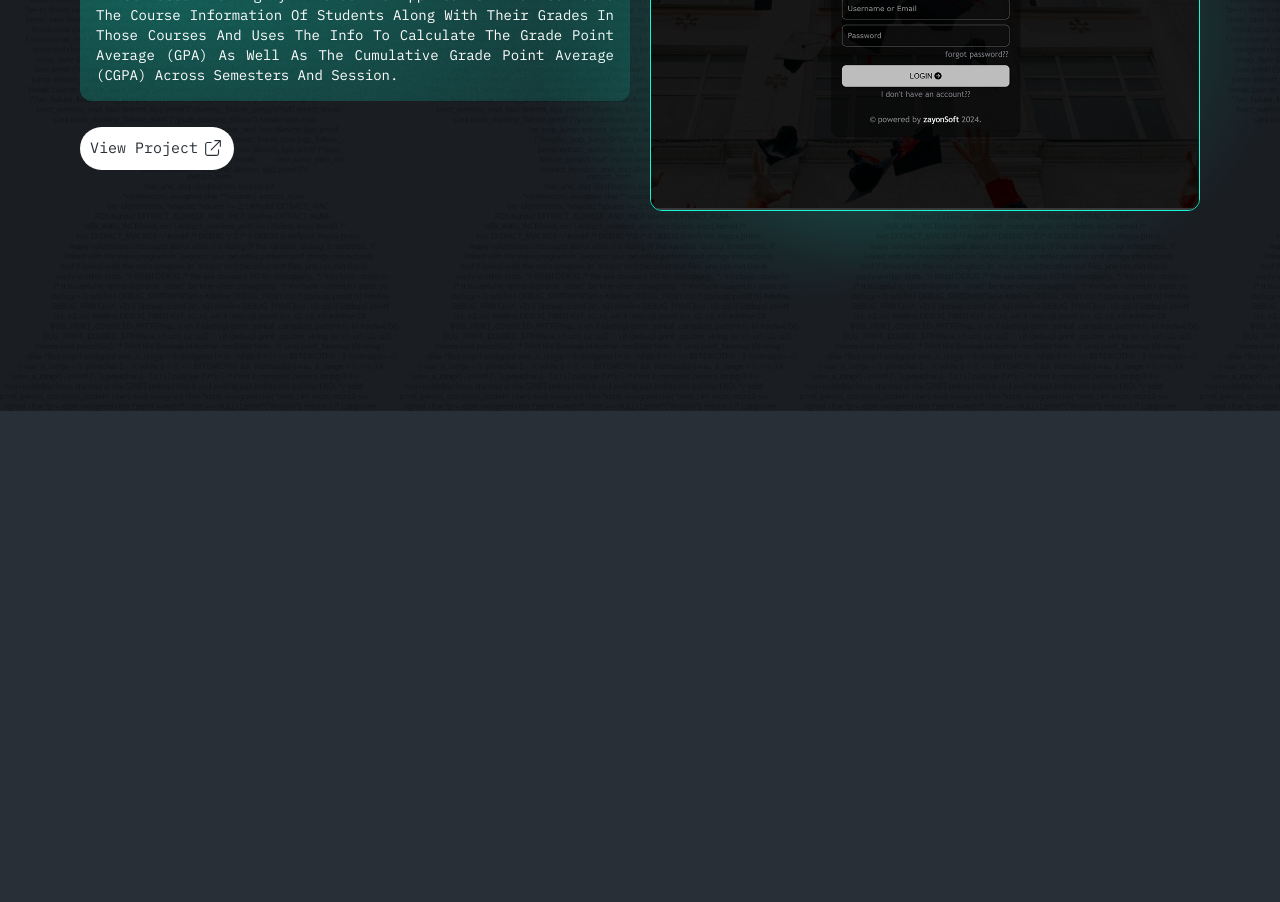
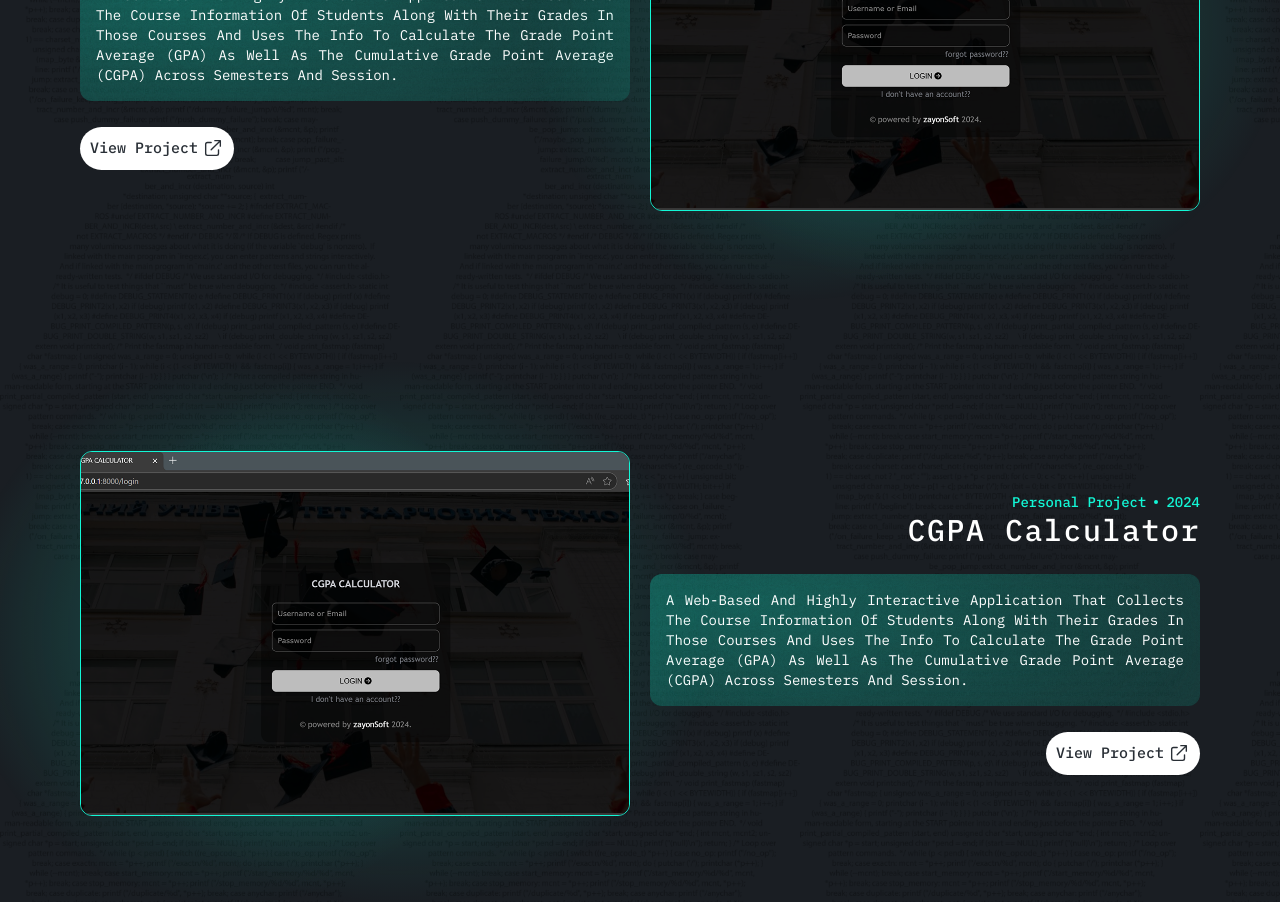
Before and after one commit to zayonsoft/zayonsoft-portfolio, a Next.js app: page / in a window 1280 px wide. Shown: the part 4260-5162 px from the top of the page. Before the commit the page ends 4671 px from the top, so only its background shows below. Built offline with nearby package versions, Linux system fonts and the light colour scheme.

Commit message:
Made design layout for every second Project

```diff
--- a/components/landing/Project.tsx
+++ b/components/landing/Project.tsx
@@ -1,20 +1,34 @@
 import Image from "next/image";
 import { ibmPlexMono } from "./Main";
 import Link from "next/link";
-import { FiExternalLink } from "react-icons/fi";
 import { HiOutlineExternalLink } from "react-icons/hi";
-export default function Project() {
+
+type TestProps = {
+  count: number;
+};
+
+export default function Project({ count }: TestProps) {
   return (
     <section>
-      <div className="grid grid-cols-2 gap-5 py-30">
+      <div className="grid grid-cols-2 gap-5 py-30 max-[701px]:grid-cols-1">
         {/* Desc */}
-        <section className="grid items-center">
+        <section
+          className={`${
+            count % 2 == 0 ? "order-2" : ""
+          } grid items-center max-[701px]:order-2`}
+        >
           <div
             className={`grid items-center max-h-fit min-h-[300px] gap-2 ${ibmPlexMono.className}`}
           >
-            <div className="grid gap-0">
+            <div
+              className={`${
+                count % 2 == 0 ? "justify-self-end" : ""
+              } grid gap-0 max-[701px]:hidden`}
+            >
               <p
-                className={`flex text-sm items-center gap-2 text-[#12F7D6] font-medium`}
+                className={`${
+                  count % 2 == 0 ? "justify-self-end" : ""
+                } flex text-sm items-center gap-2 text-[#12F7D6] font-medium`}
               >
                 <span>Personal Project</span>
                 <span className="bg-[#12F7D6] h-1 w-1 rounded-full block"></span>
@@ -36,21 +50,34 @@ export default function Project() {
               </p>
             </div>
 
-            <div>
+            <div className={`${count % 2 == 0 ? "justify-self-end" : ""}`}>
               <Link
-                className="flex gap-1 items-center p-2.5 bg-white w-fit text-[15px] rounded-full text-[#292F36]"
+                className="flex gap-1 items-center p-2.5 bg-white w-fit text-[15px] font-medium rounded-full text-[#292F36]"
                 href={"#"}
               >
                 <span>View Project</span>
                 <span>
-                  <HiOutlineExternalLink size={22} strokeWidth={1.2} />
+                  <HiOutlineExternalLink size={22} strokeWidth={1.5} />
                 </span>
               </Link>
             </div>
           </div>
         </section>
         {/* Image Section below */}
-        <section className="relative">
+        <section className="grid gap-10">
+          <div className="gap-0 hidden max-[701px]:grid">
+            <p
+              className={`flex text-sm items-center gap-2 text-[#12F7D6] font-medium`}
+            >
+              <span>Personal Project</span>
+              <span className="bg-[#12F7D6] h-1 w-1 rounded-full block"></span>
+              <span className="">2024</span>
+            </p>
+            <h1 className={`text-3xl text-white tracking-wider font-medium`}>
+              CGPA Calculator
+            </h1>
+          </div>
+          <div className="relative">
             {/* The glow at the back of the image */}
             <div className="absolute left-0 -right-[10%] -top-[25%] -bottom-[25%] overflow">
               <div className="absolute proj-gradient top-0 bottom-0 left-[-20%] right-[30%]"></div>
@@ -65,6 +92,7 @@ export default function Project() {
                 width={2000}
               />
             </div>
+          </div>
         </section>
       </div>
     </section>
--- a/components/landing/Projects.tsx
+++ b/components/landing/Projects.tsx
@@ -3,7 +3,8 @@ import Project from "./Project";
 export default function Projects() {
   return (
     <section className="">
-      <Project />
+      <Project count={1} />
+      <Project count={2} />
     </section>
   );
 }
```
Lines whose indentation alone changed are shown as unchanged.
